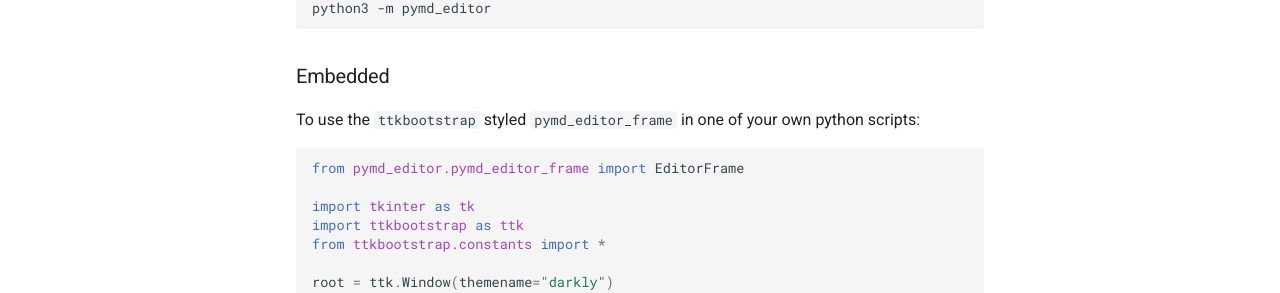
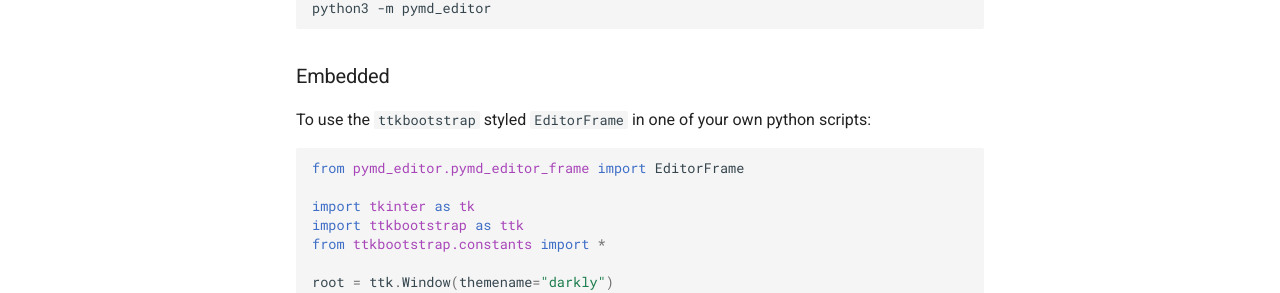
Before and after one commit to hreikin/pymd-editor, an MkDocs documentation site: the page built from docs/getting-started/index.md, in a window 1280 px wide and 900 px high, scrolled down 678 px. Shown: the part 452-745 px from the top of the window. Built offline with MkDocs 1.6.1 and Material for MkDocs 9.7.7, drawn with Linux system fonts in a browser that asks for light colours; comment, search, counter and statistics services are not loaded.

Commit message:
Update name of class.

````diff
--- a/docs/getting-started/index.md
+++ b/docs/getting-started/index.md
@@ -50,7 +50,7 @@
 
 ### Embedded
 
-To use the `ttkbootstrap` styled `pymd_editor_frame` in one of your own python scripts:
+To use the `ttkbootstrap` styled `EditorFrame` in one of your own python scripts:
 
 ```python
 from pymd_editor.pymd_editor_frame import EditorFrame
````
Also changed, not shown: README.md (+1 -1 lines).
